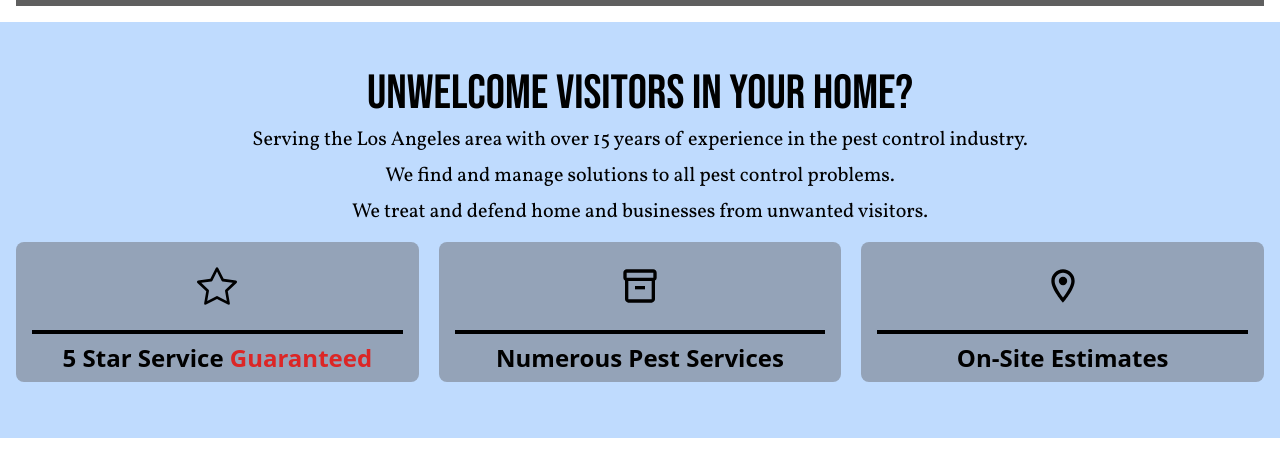
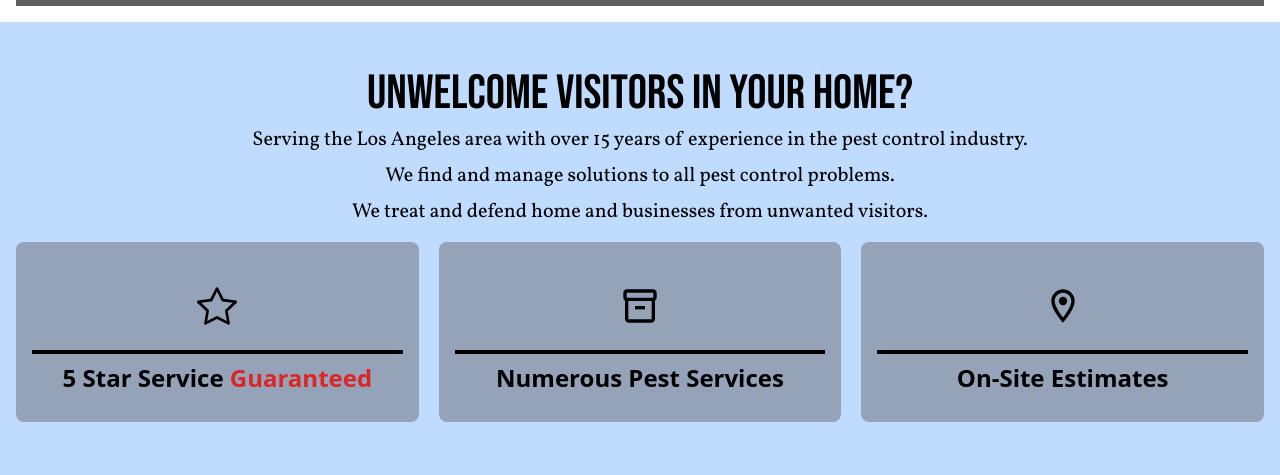
Before and after one commit to dieego14/PestWerx, a React (Create React App) app: page / in a window 1280 px wide. Shown: the part 608-1083 px from the top of the page. Before the commit the page ends 1046 px from the top, so only its background shows below. Built offline with nearby package versions, Linux system fonts and the light colour scheme; grey boxes are pictures that could not be loaded; the HTML template or start-up script is replaced by a standard one.

Commit message:
Improved Adv look

```diff
--- a/src/Adv.jsx
+++ b/src/Adv.jsx
@@ -5,7 +5,7 @@ import { MdOutlineInventory2, MdOutlineLocationOn } from "react-icons/md";
 const Adv = () => {
   return (
     <div className="max-w-[1640px] mx-auto p-4 py-12 bg-blue-200">
-      <div className="max-h-[600px]">
+      <div className="max-h-[500px]">
         <div>
           <h1 className="text-4xl sm:text-5xl font-myFont text-center">
             Unwelcome visitors in your home?
@@ -25,7 +25,7 @@ const Adv = () => {
         </div>
         {/* Info Cards */}
         <div className="grid grid-cols-3 gap-5 py-2">
-          <div className="bg-slate-400 px-4 rounded-lg">
+          <div className="bg-slate-400 px-4 py-5 rounded-lg">
             <div className="flex justify-center py-6 border-b-2 sm:border-b-4 border-black">
               <BsStar size={40} />
             </div>
@@ -34,7 +34,7 @@ const Adv = () => {
               <p className="text-center">5 Star Service <span className="text-red-600 font-extrabold">Guaranteed</span></p>
             </div>
           </div>
-          <div className="bg-slate-400 px-4 rounded-lg">
+          <div className="bg-slate-400 px-4 py-5 rounded-lg">
             <div className="flex justify-center py-6 border-b-2 sm:border-b-4 border-black">
               <MdOutlineInventory2 size={40} />
             </div>
@@ -43,7 +43,7 @@ const Adv = () => {
               <p className="text-center">Numerous Pest Services</p>
             </div>
           </div>
-          <div className="bg-slate-400 px-4 rounded-lg">
+          <div className="bg-slate-400 px-4 py-5 rounded-lg">
             <div className="flex justify-center py-6 border-b-2 sm:border-b-4 border-black">
               <MdOutlineLocationOn size={40} />
             </div>
```
